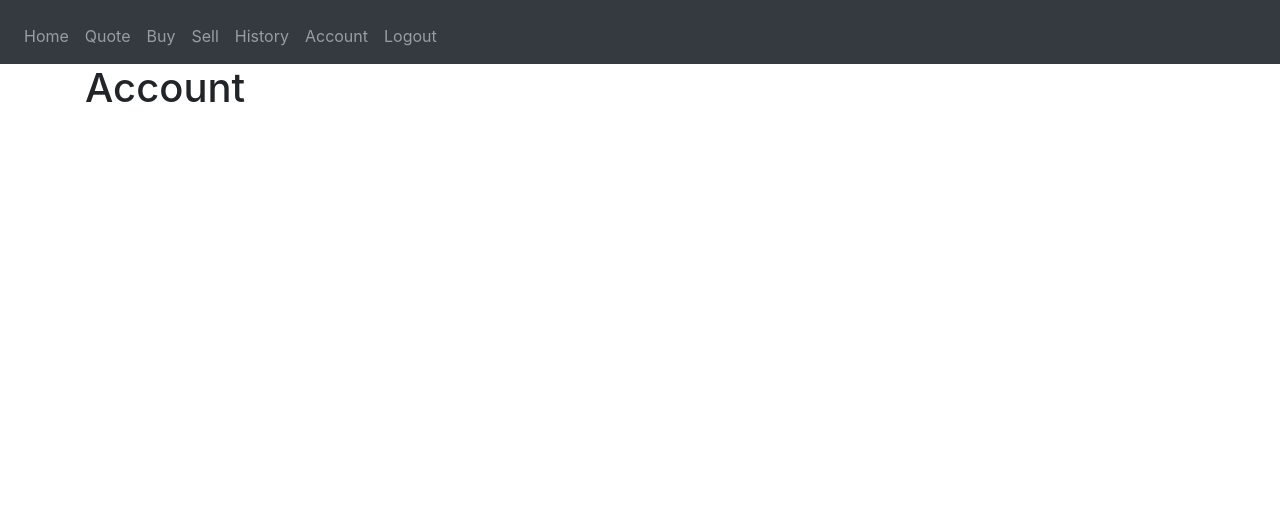
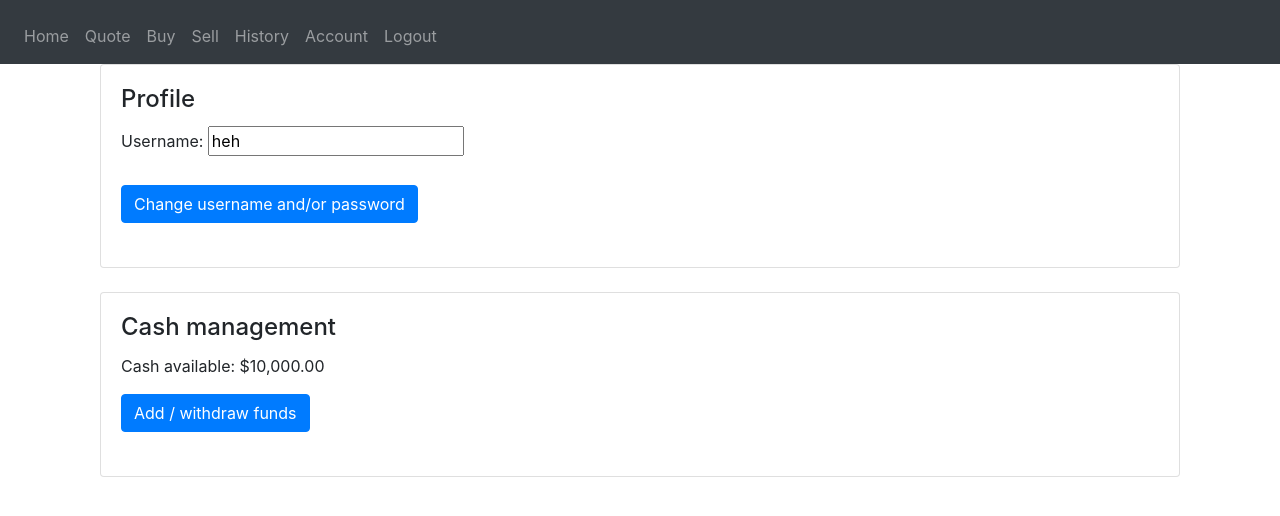
Before and after one commit to hamzaosman7891/Stockverse, a Flask app: page /account in a window 1280 px wide. Shown: the top 516 px of the page. Run offline with Flask 2, Linux system fonts and the light colour scheme; a user stored in the database is signed in; data comes from the database, SQL or seed files in the repository; both versions use the stored data as it was after the commit; some libraries are stand-ins or nearby versions.

Commit message:
User can add or withdraw funds

```diff
--- a/stock/admin.py
+++ b/stock/admin.py
@@ -51,3 +51,40 @@ def account():
     else:
         user = db.session.query(Users.username, Users.cash).filter(Users.id == user_id)
         return render_template("account.html", user = user)
+
+@admin.route("/changefund", methods = ["POST"])
+@login_required
+def changefund():
+    user_id = session.get("user_id")
+
+    if request.method == "POST":
+        operation = request.form.get("cashop")
+        amount = int(request.form.get("amount"))
+
+        if not amount or amount < 0:
+            flash("Please enter amount of cash you would like to add / withdraw a a positive number", category='error')
+            return redirect(url_for('admin.account'))
+
+        current = Users.query.filter(Users.id == user_id).first()
+
+        if operation == "add":
+            new_amount = current.cash + amount
+            current.cash = new_amount
+            db.session.commit()
+            flash("You successfully added funds to your account", category='success')
+            return redirect(url_for('views.home'))
+
+        if operation == "withdraw":
+            if amount > current.cash:
+                flash("The amount of cash in your account is not enough", category='error')
+                return redirect(url_for('admin.account'))
+            new_amount = current.cash - amount
+
+        current.cash = new_amount
+        db.session.commit()
+
+        flash("You successfully withdrew funds from your account", category='error')
+        return redirect(url_for('views.home'))
+
+    else:
+        return redirect(url_for('admin.account'))
--- a/stock/templates/account.html
+++ b/stock/templates/account.html
@@ -2,6 +2,83 @@
 {% block title %}Account{% endblock %}
 
 {% block content %}
-<h1>Account</h1>
+<div class="container">
+    <div class="card">
+      <div class="card-body">
+        <h4 class="card-title">Profile</h4>
+        <label for="username">Username:</label>
+        <input type="text" id="username" name="username" value="{{ user[0]["username"] }}" placeholder="{{ user[0]["username"] }}" readonly><br><br>
+        <button class="btn btn-primary" data-toggle="modal" data-target="#change">Change username and/or password</button><br><br>
+      </div>
+    </div><br>
+    <dv class="card">
+      <div class="card-body">
+        <h4 class="card-title">Cash management</h4>
+        <p>Cash available: <span class="currency">{{ user[0]["cash"] | usd }}</span></p>
+        <button class="btn btn-primary" data-toggle="modal" data-target="#managefund">Add / withdraw funds</button><br><br>
+      </div>
+    </dv>
+  </div>
+{% endblock %}
 
+{% block addon %}
+        <!-- change username/password dialog -->
+        <div id="change" class="modal">
+          <div class="modal-dialog modal-dialog-centered">
+            <div class="modal-content">
+              <div class="modal-header">
+                <h4 class="modal-title">Please enter new password and/or username:</h4>
+                <button type="button" class="close" data-dismiss="modal">&times;</button>
+              </div>
+              <div class="modal-body">
+                  <form action="/account" method="POST">
+                    <div class="form-group">
+                      <label for="newname">New username:</label>
+                      <input type="text" class="form-control" id="newname" name="newname" value="{{ user[0]["username"] }}">
+                    </div>
+                    <div class="form-group">
+                      <label for="newpass">New password:</label>
+                      <input type="password" class="form-control" id="newpass" name="newpass" required pattern="(?=.*\d)(?=.*[a-z])(?=.*[A-Z])(?=.*(&|%|#)).{8,}" title="Must contain at least one number, one uppercase and lowercase letter, one special symbol (&,$,#) and has at least 8 characters">
+                    </div>
+                    <div class="form-group">
+                      <label for="confpass">Confirm password:</label>
+                      <input type="password" class="form-control" id="confpass" name="confpass" required>
+                    </div>
+                    <button class="btn btn-primary" type="submit">Confirm</button>
+                  </form>
+              </div>
+              <div class="modal-footer">
+                <button type="button" class="btn btn-danger" data-dismiss="modal">Close</button>
+              </div>
+            </div>
+          </div>
+        </div>
+
+
+        <!-- add / withdraw funds dialog -->
+        <div id="managefund" class="modal">
+          <div class="modal-dialog modal-dialog-centered">
+            <div class="modal-content">
+              <div class="modal-header">
+                <h5 class="modal-title">Please enter amount in whole euros and choose action</h4>
+                <button type="button" class="close" data-dismiss="modal">&times;</button>
+              </div>
+              <div class="modal-body">
+                <form action="/changefund" method="POST">
+                  <div class="form-group">
+                    <input type="radio" id="add" name="cashop" value="add">
+                    <label for="add">Add funds</label>
+                    <input type="radio" id="withdraw" name="cashop" value="withdraw">
+                    <label for="withdraw">Withdraw funds</label><br>
+                    <input type="number" class="form-control" id="amount" name="amount" placeholder="cash amount, eur" required>
+                    <button class="btn btn-primary" type="submit">Confirm</button>
+                  </div>
+                </form>
+              </div>
+              <div class="modal-footer">
+                <button type="button" class="btn btn-danger" data-dismiss="modal">Close</button>
+              </div>
+            </div>
+          </div>
+        </div>
 {% endblock %}
--- a/stock/templates/base.html
+++ b/stock/templates/base.html
@@ -75,6 +75,7 @@
     {% endwith %}
 
     <div class="container">{% block content %} {% endblock %}</div>
+    {% block addon %}{% endblock %}
     <script
       src="https://code.jquery.com/jquery-3.2.1.slim.min.js"
       integrity="sha384-KJ3o2DKtIkvYIK3UENzmM7KCkRr/rE9/Qpg6aAZGJwFDMVNA/GpGFF93hXpG5KkN"
```
Also changed, not shown: stock/database.db.
